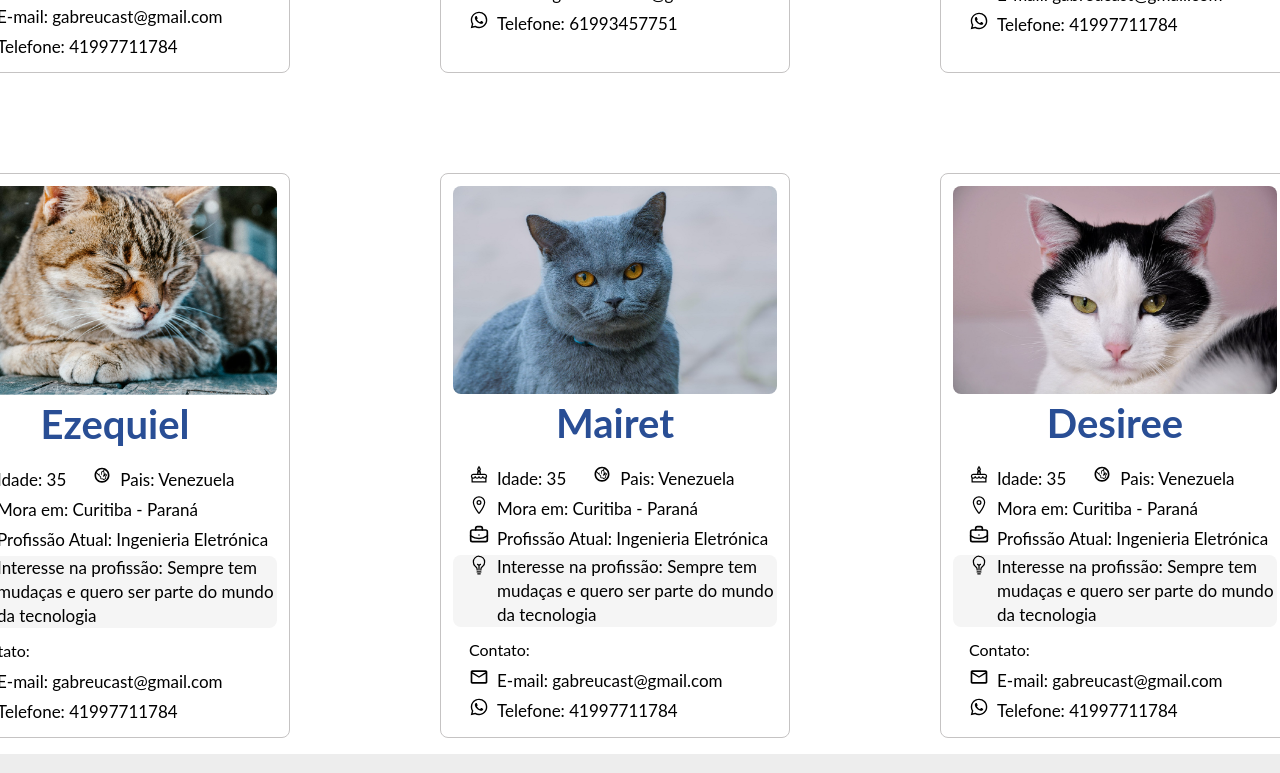
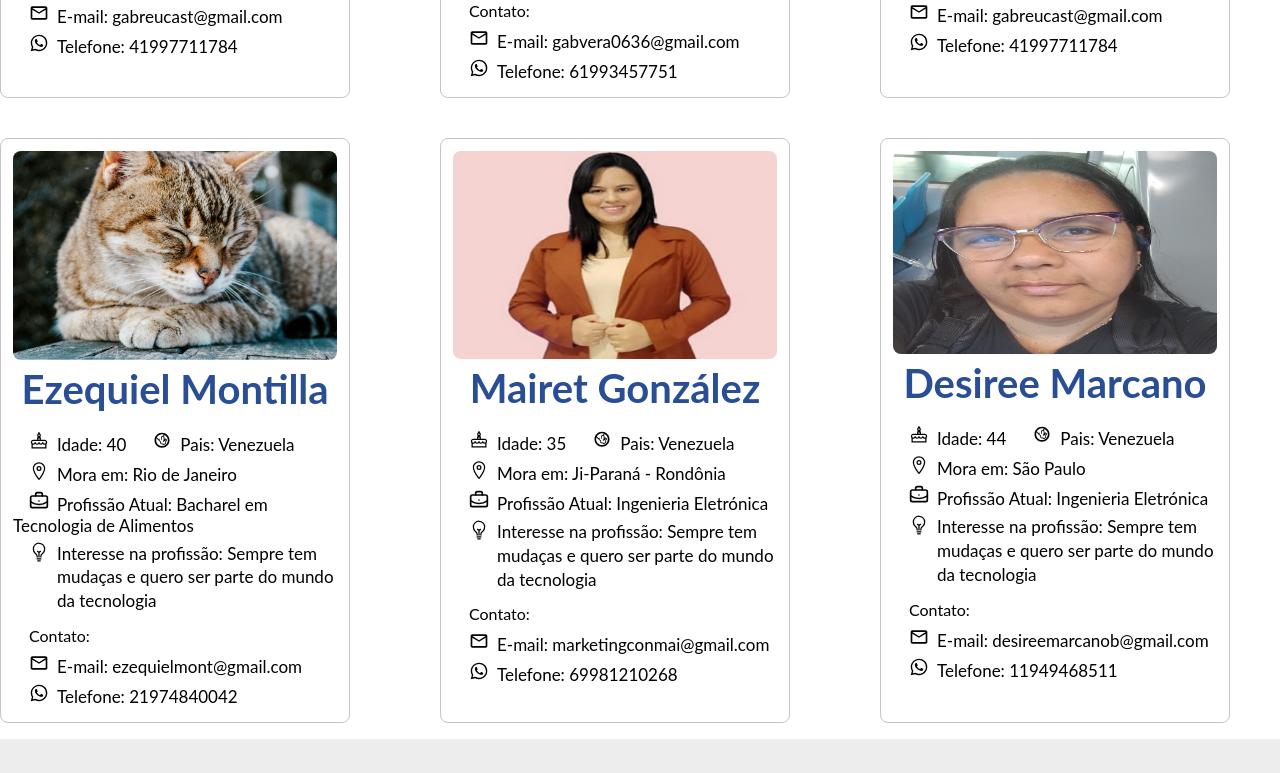
Before and after one commit to mairetgonzalez/ProyectoGrupo3-LenovoReact, a React (Vite) app: page /sobre in a window 1280 px wide. Shown: the part 820-1593 px from the top of the page. Built offline with nearby package versions, Linux system fonts and the light colour scheme.

Commit message:
atualizar os dados de alguns dos integrantes, com fotos

```diff
--- a/src/data/IntegrantesData.jsx
+++ b/src/data/IntegrantesData.jsx
@@ -10,7 +10,7 @@ const integrantesData = [
     {
         id: 1,
         img: Gabriel, //tamanho ideal da imagem 1064 x 683
-        alt: "Foto de Gabriel Abreu",
+        alt: "Foto do Gabriel Abreu",
         nome: "Gabriel Abreu",
         idade: "35",
         pais: "Venezuela",
@@ -25,7 +25,7 @@ const integrantesData = [
         id: 2,
         img: GabrielV,
         alt: "Gabriel Vera",
-        nome: "Gabriel Vera",
+        nome: "Foto de Gabriel Vera",
         idade: "31",
         pais: "Venezuela",
         mora: "Brasilia - Distrito Federal",
@@ -38,12 +38,12 @@ const integrantesData = [
      {
         id: 3,
         img: Solangelis,
-        alt: "Solangelis",
+        alt: "Foto da Solangelis",
         nome: "Solangelis",
         idade: "35",
         pais: "Venezuela",
         mora: "Curitiba - Paraná",
-        profissao: "Ingenieria Eletrónica",
+        profissao: "Sou nformática de profesión",
         interesse: "Sempre tem mudaças e quero ser parte do mundo da tecnologia",
         email: "gabreucast@gmail.com",
         telefone: "41997711784"
@@ -52,43 +52,43 @@ const integrantesData = [
      {
         id: 4,
         img: Ezequiel,
-        alt: "Ezequiel",
-        nome: "Ezequiel",
-        idade: "35",
+        alt: "Foto do Ezequiel",
+        nome: "Ezequiel Montilla",
+        idade: "40",
         pais: "Venezuela",
-        mora: "Curitiba - Paraná",
-        profissao: "Ingenieria Eletrónica",
+        mora: "Rio de Janeiro",
+        profissao: "Bacharel em Tecnologia de Alimentos",
         interesse: "Sempre tem mudaças e quero ser parte do mundo da tecnologia",
-        email: "gabreucast@gmail.com",
-        telefone: "41997711784"
+        email: "ezequielmont@gmail.com",
+        telefone: "21974840042"
     },
 
      {
         id: 5,
         img: Mairet,
-        alt: "Mairet",
-        nome: "Mairet",
+        alt: "Foto da Mairet González",
+        nome: "Mairet González ",
         idade: "35",
         pais: "Venezuela",
-        mora: "Curitiba - Paraná",
+        mora: "Ji-Paraná - Rondônia",
         profissao: "Ingenieria Eletrónica",
         interesse: "Sempre tem mudaças e quero ser parte do mundo da tecnologia",
-        email: "gabreucast@gmail.com",
-        telefone: "41997711784"
+        email: "marketingconmai@gmail.com",
+        telefone: "69981210268"
     },
 
      {
         id: 6,
         img: Desiree,
-        alt: "Desiree",
-        nome: "Desiree",
-        idade: "35",
+        alt: "Foto da Desiree Marcano",
+        nome: "Desiree Marcano",
+        idade: "44",
         pais: "Venezuela",
-        mora: "Curitiba - Paraná",
+        mora: "São Paulo",
         profissao: "Ingenieria Eletrónica",
         interesse: "Sempre tem mudaças e quero ser parte do mundo da tecnologia",
-        email: "gabreucast@gmail.com",
-        telefone: "41997711784"
+        email: "desireemarcanob@gmail.com",
+        telefone: "11949468511"
     }
 ];
 
--- a/src/styles/cards.css
+++ b/src/styles/cards.css
@@ -1,7 +1,7 @@
 .SobreNos {
     display: grid;
     grid-template-columns: repeat(3, 400px);
-    gap: 100px;
+    gap: 40px;
     justify-content: center;
     font-family: Lato, Helvetica, Arial, sans-serif;
     padding: 16px;
@@ -83,7 +83,6 @@ p {
 .interesseIntegrante {
     display: flex;
     align-items: flex-start;
-    background-color: #f5f5f5;
     border-radius: 8px;
     line-height: 1.4;
 }
```
Also changed, not shown: src/assets/fotosIntegrantes/Desiree.png, src/assets/fotosIntegrantes/Mairet.png.
